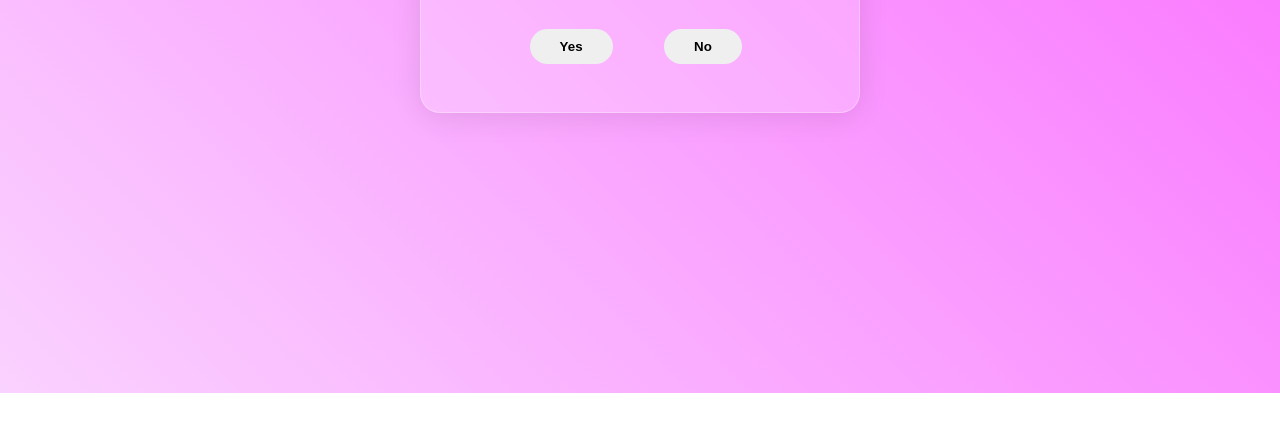
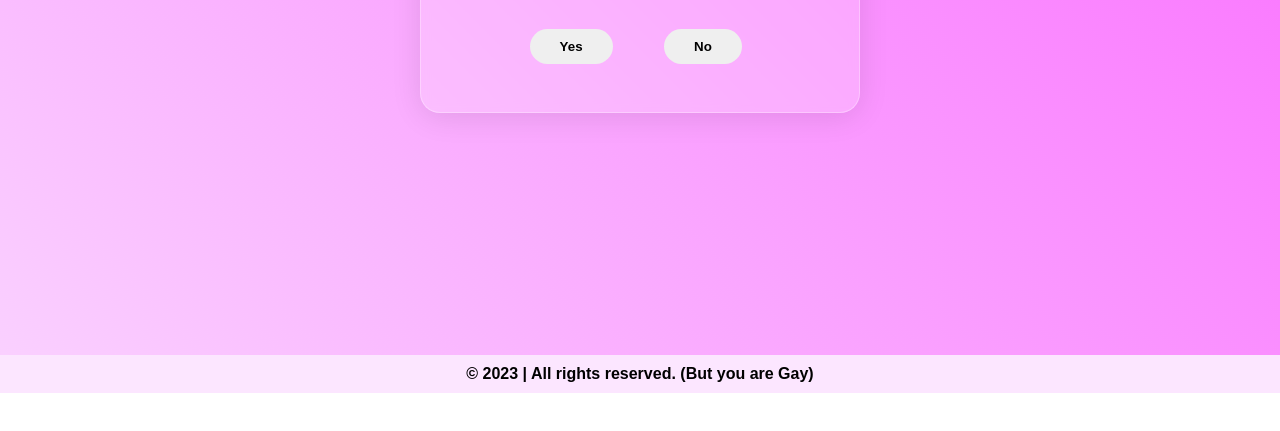
Before and after one commit to rajjitlai/gay-checker, a plain HTML site: page unclickable/index.html in a window 1280 px wide. Shown: the part 407-838 px from the top of the page. Drawn offline with Linux system fonts and the light colour scheme.

Commit message:
fixes-03-added-footer

```diff
--- a/unclickable/css/style.css
+++ b/unclickable/css/style.css
@@ -131,3 +131,17 @@ button:hover {
         left: 90%;
     }
 }
+
+footer {
+    position: fixed;
+    bottom: 0;
+    left: 0;
+    width: 100%;
+    background-color: #fce6ff;
+    color: #000;
+    font-weight: 600;
+    display: flex;
+    align-items: center;
+    justify-content: center;
+    padding: 10px;
+}
--- a/unclickable/index.html
+++ b/unclickable/index.html
@@ -35,6 +35,12 @@
         <p>Thanks for saving the Women for Us!</p>
     </div>
 
+    <footer>
+        <p>
+            &COPY; 2023 | All rights reserved. (But you are Gay)
+        </p>
+    </footer>
+
     <!-- linking the js -->
     <script src="js/script.js"></script>
 </body>
```
